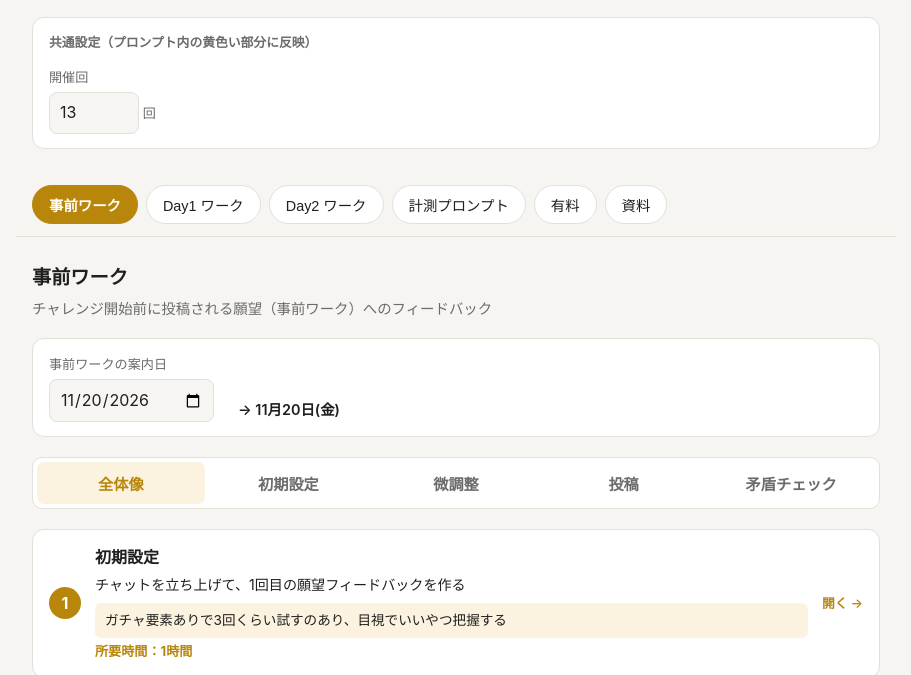
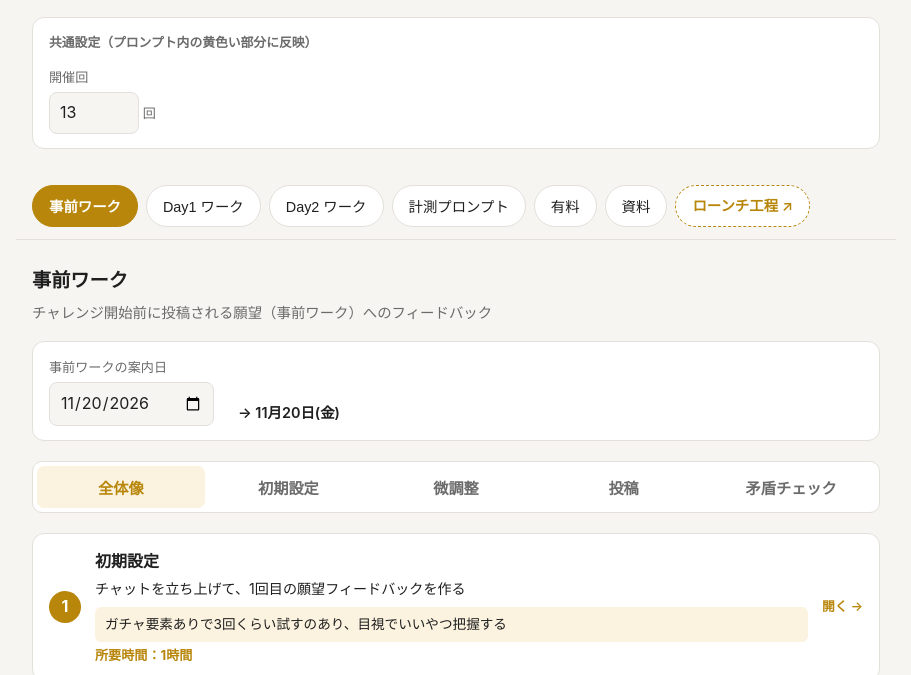
Before and after one commit to kumokawa1105-alt/ordernote-prompts, a plain HTML site: page index.html in a window 1280 px wide. Shown: the part 104-779 px from the top of the page, without its empty margins (184-1095 px from the left). Drawn offline with Linux system fonts and the light colour scheme.

Commit message:
Add launch schedule link next to tabs
Co-Authored-By: Claude Opus 5.5 <noreply@anthropic.com>

```diff
--- a/index.html
+++ b/index.html
@@ -82,6 +82,12 @@
     font-size: .9rem;
     cursor: pointer;
   }
+  nav.tabs a.tab-link {
+    flex-shrink: 0; display: inline-flex; align-items: center;
+    border: 1px dashed var(--accent); color: var(--accent); background: var(--surface);
+    padding: 8px 16px; border-radius: 999px; font-size: .9rem; font-weight: 600; text-decoration: none;
+  }
+  nav.tabs a.tab-link:hover { background: var(--accent-soft); }
   nav.tabs button[aria-selected="true"] {
     background: var(--accent); border-color: var(--accent); color: #fff; font-weight: 600;
   }
@@ -1441,6 +1447,9 @@ sections.forEach(sec => {
   panelsEl.appendChild(panel);
 });
 
+/* タブの右端に外部リンク */
+tabsEl.insertAdjacentHTML("beforeend", `<a class="tab-link" href="https://kumokawa1105-alt.github.io/ordernote-schedule/" target="_blank" rel="noopener">ローンチ工程 ↗</a>`);
+
 function activate(id) {
   tabsEl.querySelectorAll("button").forEach(b => b.setAttribute("aria-selected", b.dataset.target === id));
   panelsEl.querySelectorAll(".panel").forEach(p => p.classList.toggle("active", p.id === id));
```
